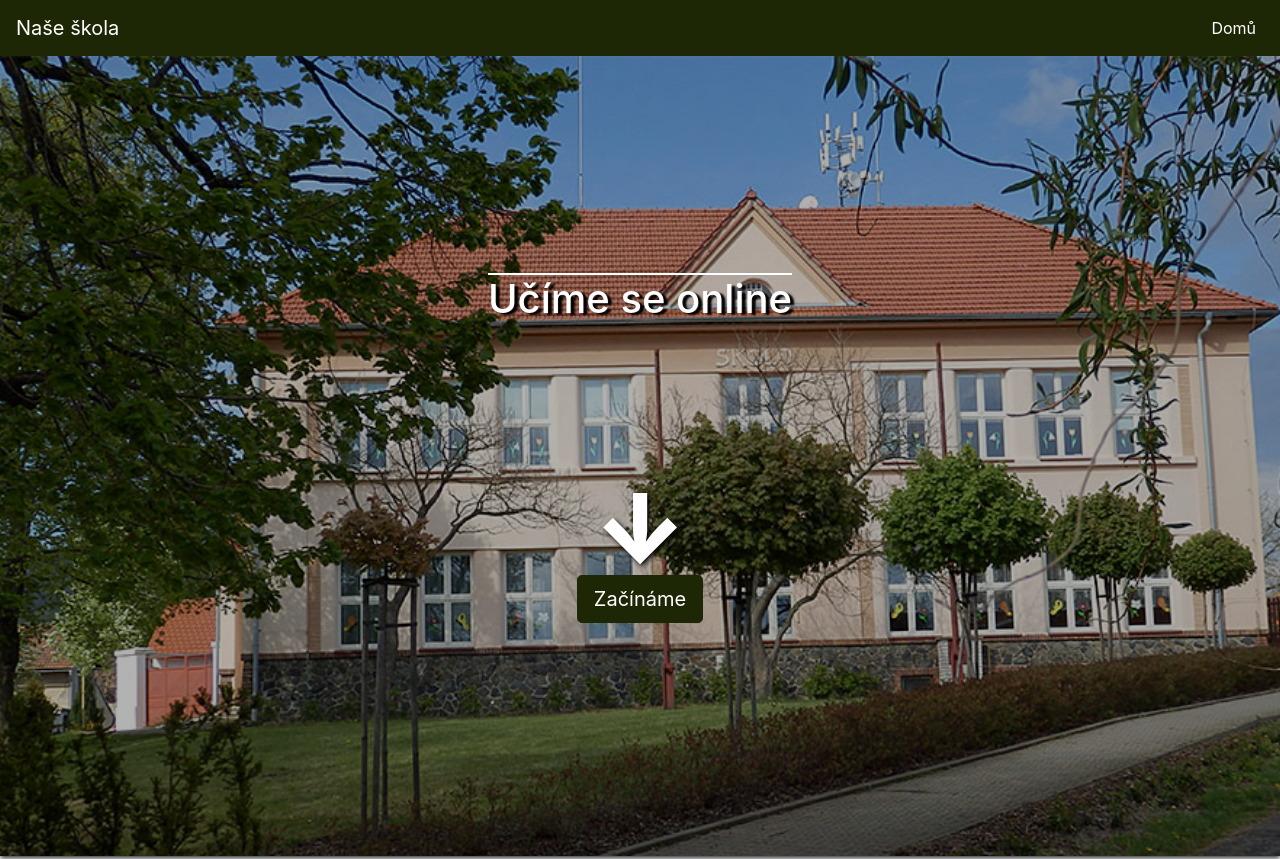
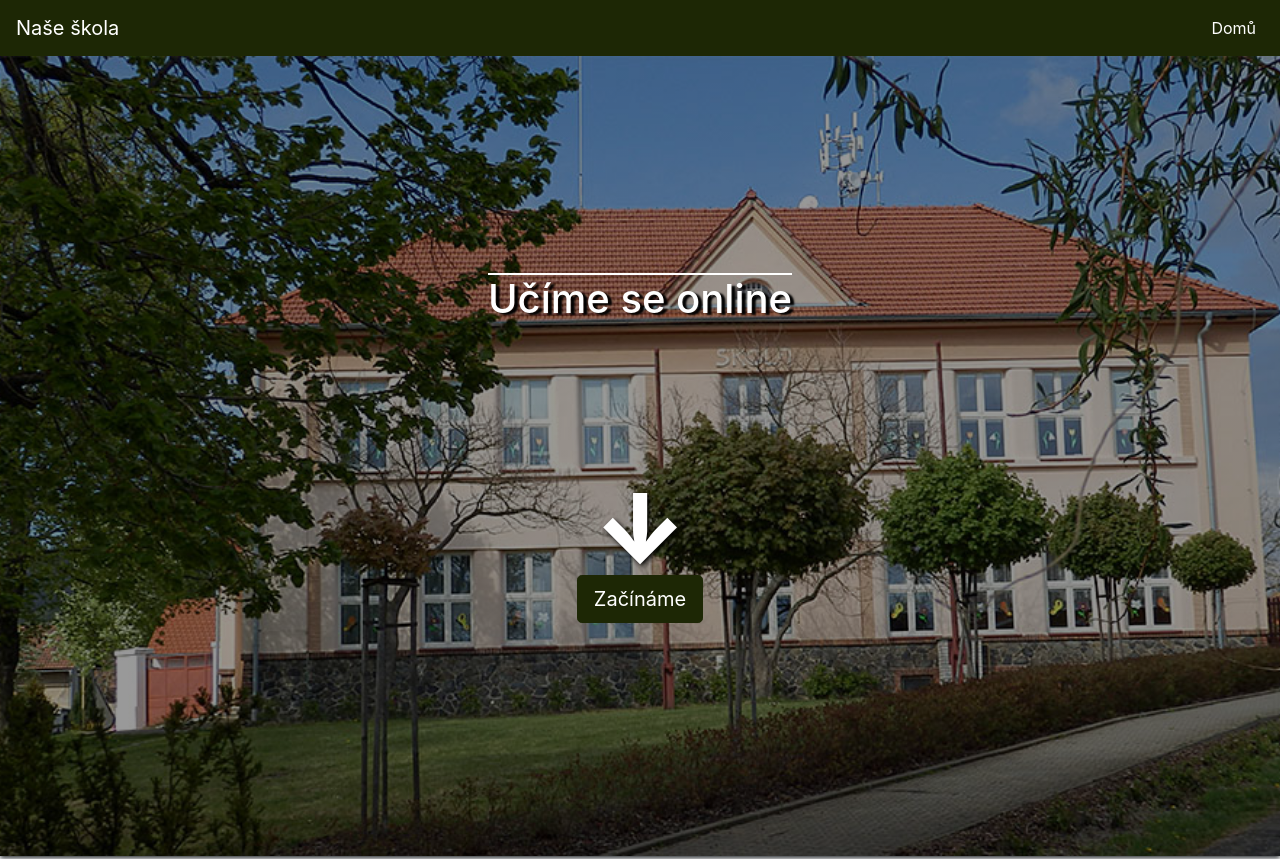
Before and after one commit to phpdvlpmt/sch, a website: page dist/index.html in a window 1280 px wide. Shown: the top 859 px of the page. Drawn offline with nearby package versions, Linux system fonts and the light colour scheme.

Commit message:
edit header

```diff
--- a/scss/main.scss
+++ b/scss/main.scss
@@ -8,7 +8,7 @@
 }
 //heeader
 header {
-  background-image: url("../img/skola.jpg");
+  background-image: linear-gradient(rgba(0, 0, 0, 0.4)), url("../img/skola.jpg");
   background-position: center center;
   background-size: cover;
   height: 100vh;
@@ -18,7 +18,7 @@ header {
     flex-direction: column;
     align-items: center;
     justify-content: center;
-    background: rgba(0, 0, 0, 0.3);
+    //background: rgba(0, 0, 0, 0.3);
     height: 100vh;
     h1 {
       color: #ffffff;
```
Also changed, not shown: dist/css/main.css, 1 other file.
